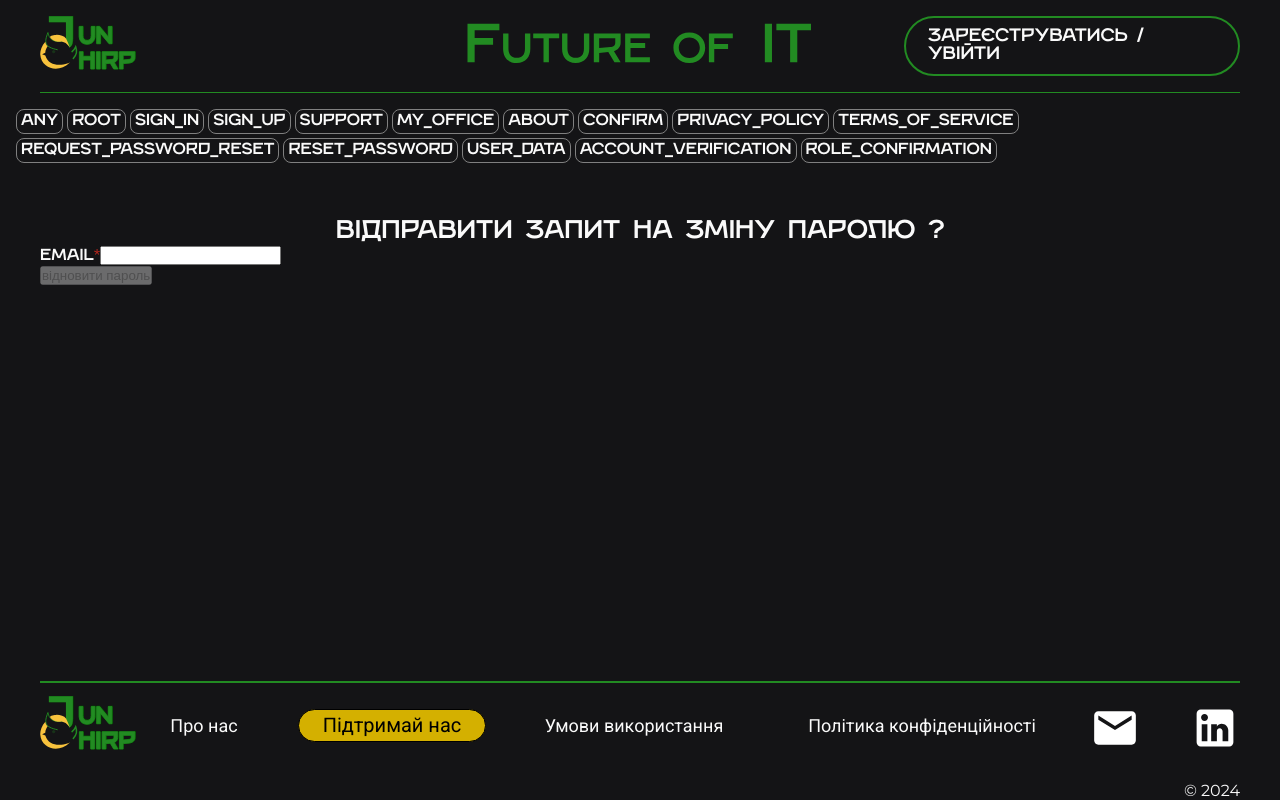
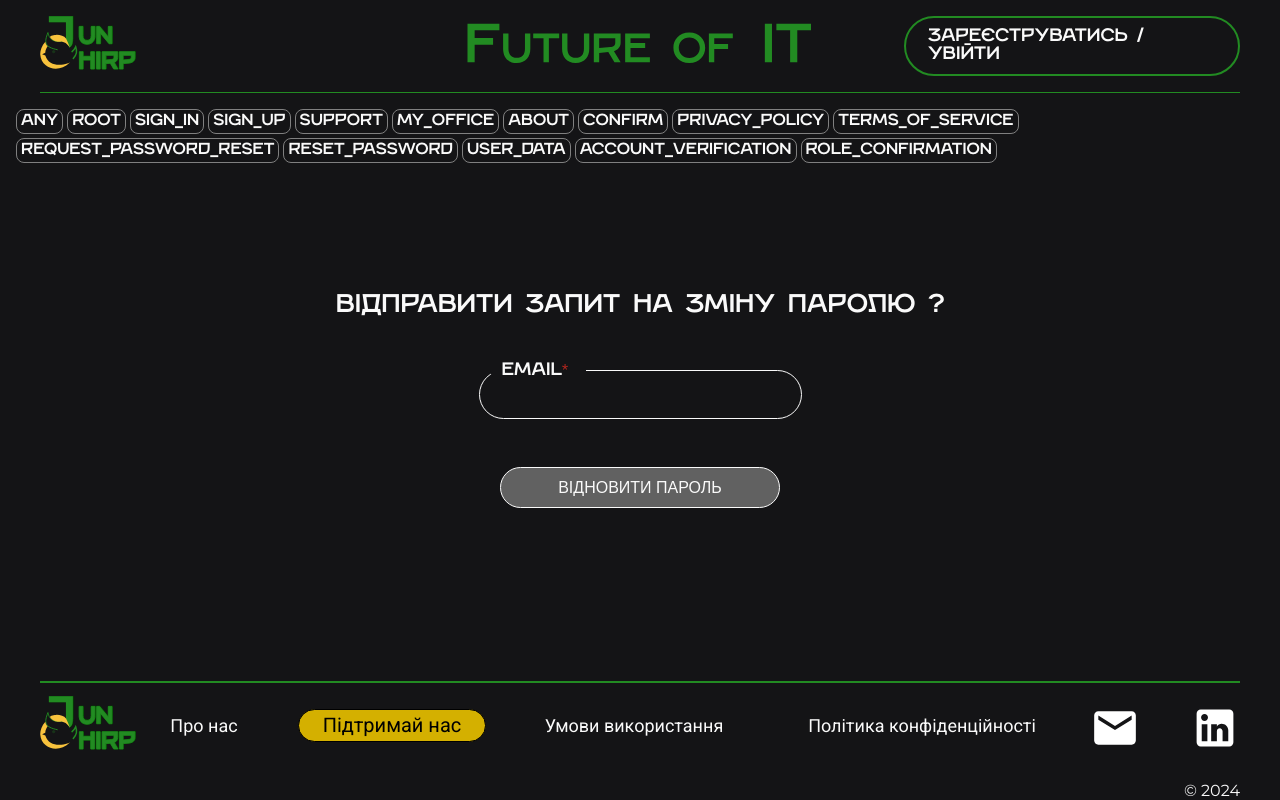
Before and after one commit to junchirp/junchirp, a Next.js app: page /request-password-reset in a window 1280 px wide. Built offline with nearby package versions, Linux system fonts and the light colour scheme; no server answers.

Commit message:
requestPasswortReset form and styles refactor

```diff
--- a/src/components/Auth/RequestPasswordReset/RequestPasswordReset.tsx
+++ b/src/components/Auth/RequestPasswordReset/RequestPasswordReset.tsx
@@ -1,7 +1,7 @@
 'use client';
 
 import { useState } from 'react';
-import { Field, Form, Formik } from 'formik';
+import { Form } from 'formik';
 
 import { useRequestPasswordResetMutation } from '@/services/auth-and-user-services';
 import useRouterPush from '@/hooks/useRouter';
@@ -9,13 +9,14 @@ import { customError } from '@/types/commonTypes';
 
 import { validationSchemaRequestPasswordReset } from '../../../validation/validationRequestPasswordReset';
 import { FormValuesRequestPasswordReset } from './FormValuesRequestPasswordReset';
-import ErrorFeedback from '../ErrorFeedback/ErrorFeedback';
 
 import Loader from '@/components/UI/Loader/Loader';
-import SvgIcon from '@/components/UI/SvgIcon/SvgIcon';
 import Button from '@/components/UI/Button/Button';
+import DynamicForm from '@/components/UI/Forms/DynamicForm/DynamicForm';
+import { FormField } from '@/components/UI/Forms/CustomInput/CustomInput';
 
 import s from './requestPasswordReset.module.scss';
+import common from '@/components/Auth/commonAuthStyles.module.scss';
 
 const RequestPasswordReset = () => {
   const [requestPasswordReset, { isLoading }] =
@@ -47,10 +48,10 @@ const RequestPasswordReset = () => {
     }
   };
   return (
-    <section className={s.section}>
-      <div className={`${s.container}    ${s.container__resend}`}>
-        <h2 className={s.title}>Відправити запит на зміну паролю ?</h2>
-        <Formik
+    <section className={common.section}>
+      <div className={`${common.container}    ${common.container__resend}`}>
+        <h2 className={common.title}>Відправити запит на зміну паролю ?</h2>
+        <DynamicForm
           initialValues={{ email: '' }}
           onSubmit={handleSubmit}
           validationSchema={validationSchemaRequestPasswordReset}
@@ -62,50 +63,54 @@ const RequestPasswordReset = () => {
             isValid,
             handleChange: formikHandleChange,
           }) => (
-            <Form className={s.form}>
-              <div className={s.form__box}>
-                <label
+            <Form className={common.form}>
+              {/* <div className={s.form__box}> */}
+              {/* <label
                   className={`${s.label} ${
                     touched.email && errors.email ? s.invalid : ''
                   } `}
                 >
                   Email
                   <SvgIcon id="icon" width={6} height={16} className={s.chip} />
-                </label>
-                <Field
+                </label> */}
+              <FormField
                 onChange={(e: React.ChangeEvent<HTMLInputElement>) => {
                   formikHandleChange(e);
                   handleChange();
                 }}
-                  className={`${s.input} ${
-                    (touched.email && errors.email) || backendError
-                      ? s.invalid
-                      : touched.email && !errors.email
-                      ? s.valid
-                      : ''
-                  }`}
-                  type="email"
-                  name="email"
+                // className={`${s.input} ${
+                //   (touched.email && errors.email) || backendError
+                //     ? s.invalid
+                //     : touched.email && !errors.email
+                //     ? s.valid
+                //     : ''
+                // }`}
+                type={'email'}
+                name={'email'}
+                label={'email'}
                 error={touched.email && errors.email}
+                touched={touched}
+                errors={errors}
+                backendError={backendError}
               />
-                {(touched.email && errors.email) || backendError ? (
+              {/* {(touched.email && errors.email) || backendError ? (
                   <span className={s.warning}>!</span>
                 ) : null}
-                <ErrorFeedback name="email" />
-              </div>
-              {backendError && (
+                <ErrorFeedback name="email" /> */}
+              {/* </div> */}
+              {/* {backendError && (
                 <div className={s.error__backend}>{backendError}</div>
-              )}
+              )} */}
               <Button
-                className={`${s.styledBtn}
+                className={`${common.styledBtn}
                ${
                  isLoading
-                   ? s.styledBtn
+                   ? common.styledBtn
                    : !touched.email || errors.email
                    ? ''
                    : !touched.email || errors.email || backendError
-                   ? s.invalid
-                   : s.valid
+                   ? common.invalid
+                   : common.valid
                } `}
                 type="submit"
                 isDisabled={!dirty || !isValid || isLoading}
@@ -120,7 +125,7 @@ const RequestPasswordReset = () => {
               </Button>
             </Form>
           )}
-        </Formik>
+        </DynamicForm>
       </div>
     </section>
   );
--- a/src/components/Auth/RequestPasswordReset/requestPasswordReset.module.scss
+++ b/src/components/Auth/RequestPasswordReset/requestPasswordReset.module.scss
@@ -1,9 +1,2 @@
-@import "../../../sass/utils/container";
-@import "../../../sass/utils/mixins";
-@import "../Login/signIn.module.scss";
-
-.title {
-  text-align: center;
-
-  @include font(20px, 2vw, 26px, 500, 25px);
-}
+@import '../../../sass/utils/container';
+@import '../../../sass/utils/mixins';
--- a/src/components/Auth/ResetPassword/ResetPasswordComponent.tsx
+++ b/src/components/Auth/ResetPassword/ResetPasswordComponent.tsx
@@ -61,8 +61,8 @@ const ResetPasswordComponent = () => {
   };
   return (
     <section className={common.section}>
-      <div className={`${common.container} ${s.container__resend}`}>
-        <h2 className={s.title}>Зміна пароля</h2>
+      <div className={`${common.container} ${common.container__resend}`}>
+        <h2 className={common.title}>Зміна пароля</h2>
         <p className={s.text}>
           Перевірте свою електронну пошту, ми відправили лист із подальшими
           інструкціями для відновлення паролю.
--- a/src/components/Auth/ResetPassword/styles.module.scss
+++ b/src/components/Auth/ResetPassword/styles.module.scss
@@ -1,6 +1,5 @@
 @import '../../../sass/utils/container';
 @import '../../../sass/utils/mixins';
-// @import '../../../components/Auth/Login/signIn.module.scss';
 
 .text {
   padding-top: 30px;
@@ -18,15 +17,3 @@
     max-width: 584px;
   }
 }
-
-.title {
-  text-align: center;
-
-  @include font(20px, 2vw, 26px, 500, 25px);
-}
-
-.container__resend {
-  display: flex;
-  flex-direction: column;
-  align-items: center;
-}
--- a/src/components/Auth/commonAuthStyles.module.scss
+++ b/src/components/Auth/commonAuthStyles.module.scss
@@ -124,3 +124,15 @@
   justify-content: space-between;
   gap: 16px;
 }
+
+.title {
+  text-align: center;
+
+  @include font(20px, 2vw, 26px, 500, 25px);
+}
+
+.container__resend {
+  display: flex;
+  flex-direction: column;
+  align-items: center;
+}
```
Lines whose indentation alone changed are shown as unchanged.
